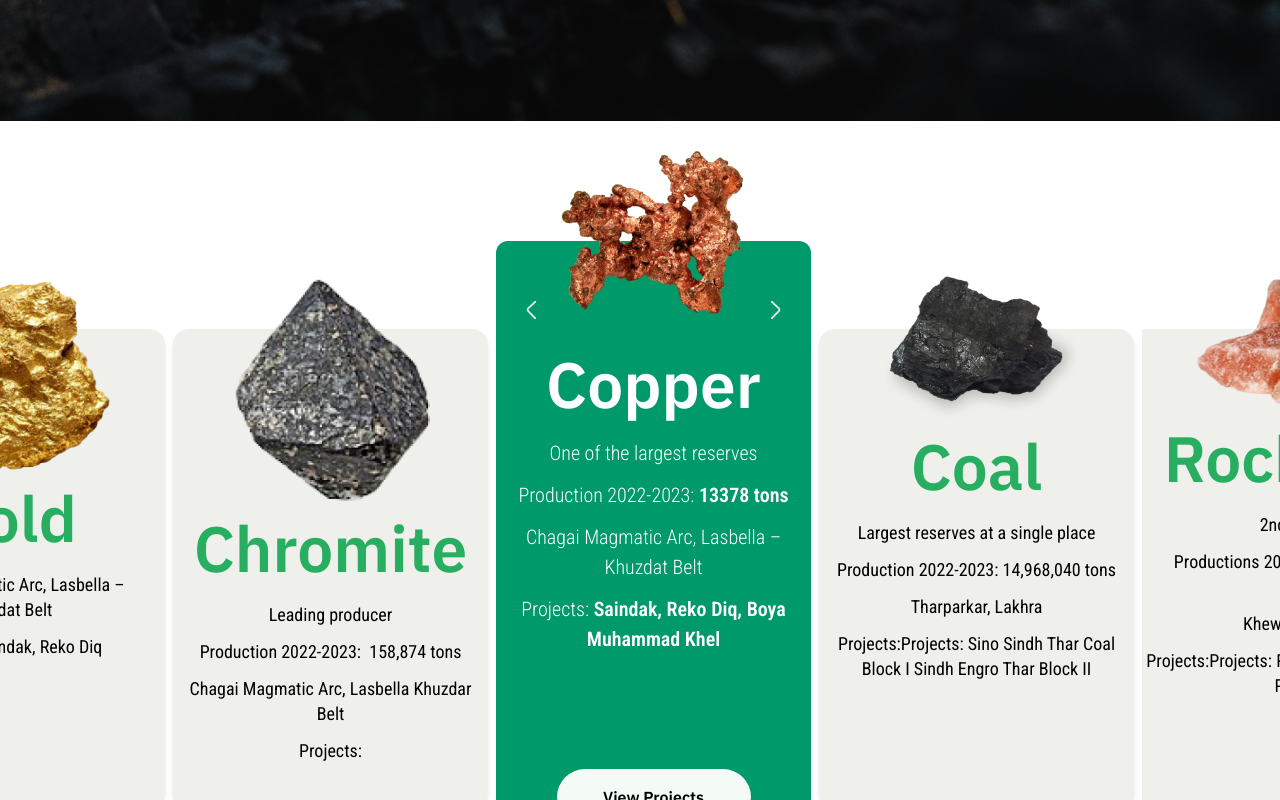
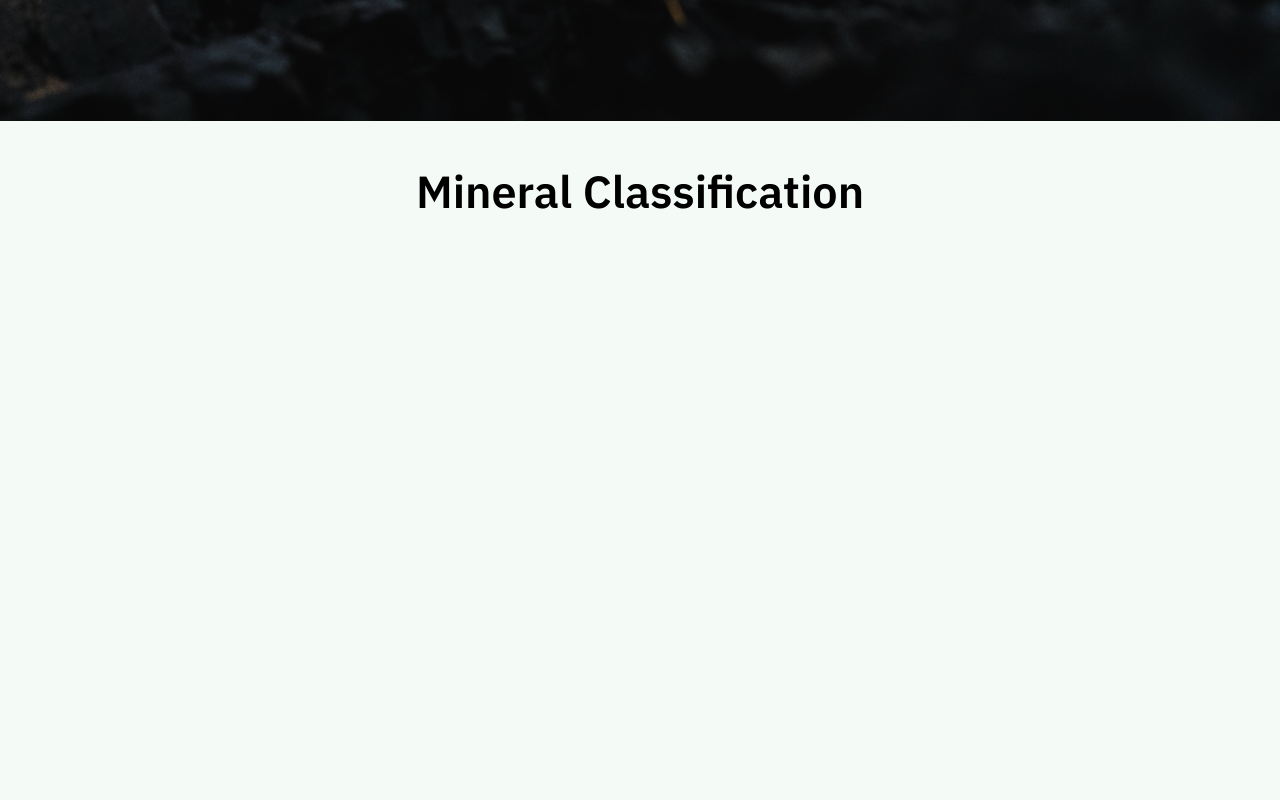
Before and after one commit to realAbdullah4504/mineral-app, a React (Create React App) app: page /mineral-potential in a window 1280 px wide. Shown: the part 680-1480 px from the top of the page. Built offline with nearby package versions, Linux system fonts and the light colour scheme.

Commit message:
intial change in minerClassification

```diff
--- /dev/null
+++ b/src/components/MineralClasification/index.js
@@ -0,0 +1,12 @@
+import React from 'react'
+
+export const MineralClassification = () => {
+  return (
+    <div className='h-[810px] w-full bg-[#F4FBF7] py-10'>
+     <div className='font-semibold text-[45px] leading-[60px] text-center font-ibm-plex-sans'>Mineral Classification</div>
+     <div className=''>
+        <div></div>
+     </div>
+    </div>
+  )
+}
--- a/src/components/index.jsx
+++ b/src/components/index.jsx
@@ -10,6 +10,7 @@ import { GisMineSection } from "./MineSection";
 import { NewsAndEvent } from "./EventSection";
 import { MineralPotentialLinks } from "./MineralPotentialLinks";
 import { MineralPotentialSlider } from "./MineralPotentialSlider";
+import { MineralClassification } from "./MineralClasification";
 export {
   DashboardLayout,
   GeologicalSection,
@@ -22,5 +23,6 @@ export {
   PakistanMap,
   MineralSectorPotential,
   MineralPotentialLinks,
-  MineralPotentialSlider
+  MineralPotentialSlider ,
+  MineralClassification
 };
--- a/src/pages/mineral-potential/index.jsx
+++ b/src/pages/mineral-potential/index.jsx
@@ -4,7 +4,8 @@ import {
   PakistanMap,
   MineralSectorPotential,
   MineralPotentialLinks,
-  MineralPotentialSlider
+  MineralPotentialSlider,
+  MineralClassification
 
 } from "components";
 
@@ -12,6 +13,7 @@ const MineralPotential = () => {
   return (
     <div className="max-w-[100%]">
       <MineralSlider />
+      <MineralClassification/>
       <MineralPotentialSlider />
       <MineralSectorPotential />
       <PakistanMap />
```
